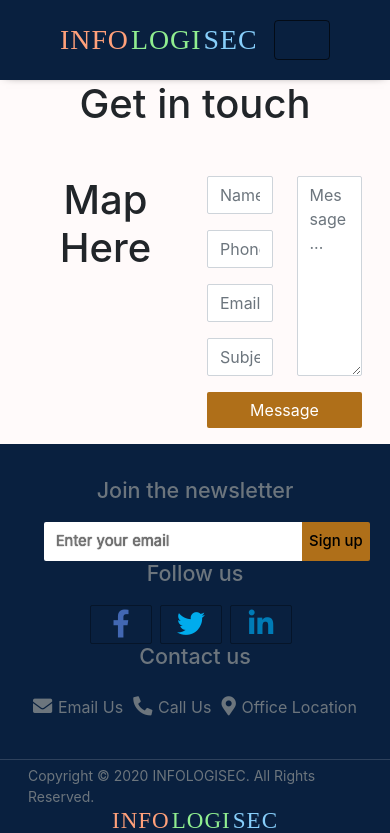
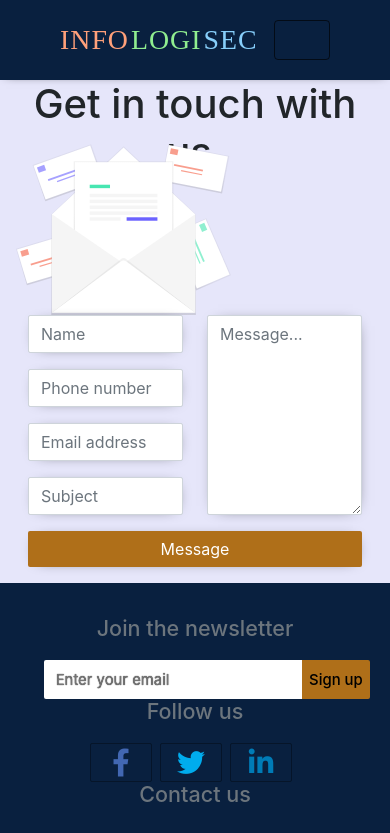
Before and after one commit to shbmfu003/genesis, a React (Create React App) app: page /contact in a window 390 px wide. Shown: the top 833 px of the page. Built offline with nearby package versions, Linux system fonts and the light colour scheme; a web font is replaced by a local one.

Commit message:
contact view image update

```diff
--- a/src/App.scss
+++ b/src/App.scss
@@ -16,7 +16,7 @@ html {
 body {
 	box-sizing: inherit;
 	height: 100%;
-	background-color: #fffafa;
+	background-color: #e6e6fa;
 
 	&::-webkit-scrollbar {
 		width: 0.8rem;
@@ -29,7 +29,6 @@ body {
 
 	&::-webkit-scrollbar-thumb {
 		background-color: lighten(#3f2809, 15%);
-		outline: 1px solid slategrey;
 		border-radius: 8px;
 	}
 }
--- a/src/views/contact/contact.view.jsx
+++ b/src/views/contact/contact.view.jsx
@@ -1,5 +1,6 @@
 import React from "react";
 import "./contact.view.scss";
+import ContactImage from "../../images/opened.svg";
 
 const ContactDetails = [
 	{
@@ -42,12 +43,12 @@ const ContactView = () => {
 	return (
 		<section className='contact contact-view container'>
 			<div className='row equal gx-0'>
-				<h1>Get in touch</h1>
-				<section className='contact-map col'>
-					<h1>Map Here</h1>
-				</section>
+				<h1>Get in touch with us.</h1>
+				<article className='contact-image col-md-6 col-sm-12'>
+					<img src={ContactImage} alt='...' />
+				</article>
 
-				<section className='contact-form col'>
+				<article className='contact-form col-md-6 col-sm-12'>
 					<form className='form-wrapper row'>
 						<div className='col'>{contactFormInput}</div>
 						<div className='col pb-3'>
@@ -59,7 +60,7 @@ const ContactView = () => {
 							</button>
 						</div>
 					</form>
-				</section>
+				</article>
 			</div>
 		</section>
 	);
--- a/src/views/contact/contact.view.scss
+++ b/src/views/contact/contact.view.scss
@@ -1,10 +1,9 @@
-section.contact {
+.contact {
 	&-view {
 		height: 100%;
 
 		h1 {
 			font-size: 40px;
-			margin-bottom: 1.2em;
 		}
 
 		> .row {
@@ -16,26 +15,14 @@ section.contact {
 		.row.equal {
 			display: flex;
 			flex-wrap: wrap;
-			align-content: center;
+			align-items: center;
 		}
 	}
 
-	&-details {
-		> article {
-			height: 50%;
-		}
-
-		li {
-			margin-bottom: 0.5em;
-		}
-
-		span {
-			margin-left: 1em;
-			opacity: 0.85;
-		}
-
-		a {
-			text-decoration: none;
+	&-image {
+		img {
+			margin-top: -2.5em;
+			width: 60%;
 		}
 	}
 
@@ -47,13 +34,14 @@ section.contact {
 		input {
 			margin: 0 0 1em;
 			border-radius: 2px;
+			box-shadow: 1px 1px 15px -10px #000;
 		}
 
 		textarea {
-			width: 100%;
 			height: 100%;
 			margin-bottom: 1em;
 			border-radius: 2px;
+			box-shadow: 1px 1px 15px -10px #000;
 		}
 
 		button {
@@ -62,6 +50,7 @@ section.contact {
 			margin-bottom: 1em;
 			background-color: #af6f19;
 			border: none;
+			box-shadow: 1px 1px 15px -10px #000;
 		}
 	}
 }
```
Also changed, not shown: src/images/opened.svg (added).
